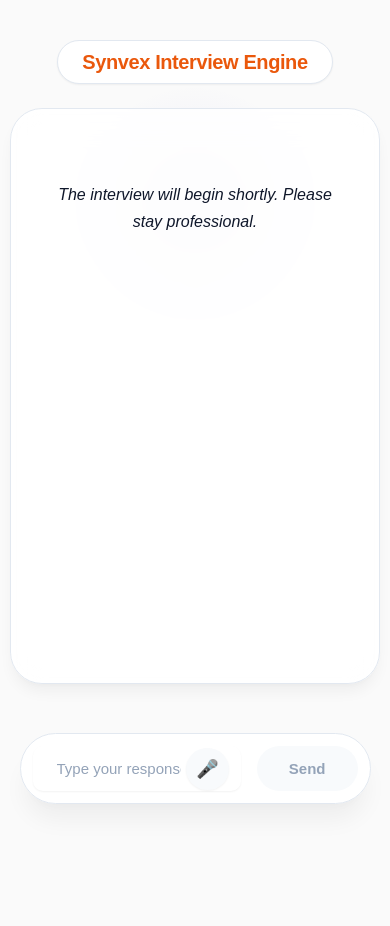
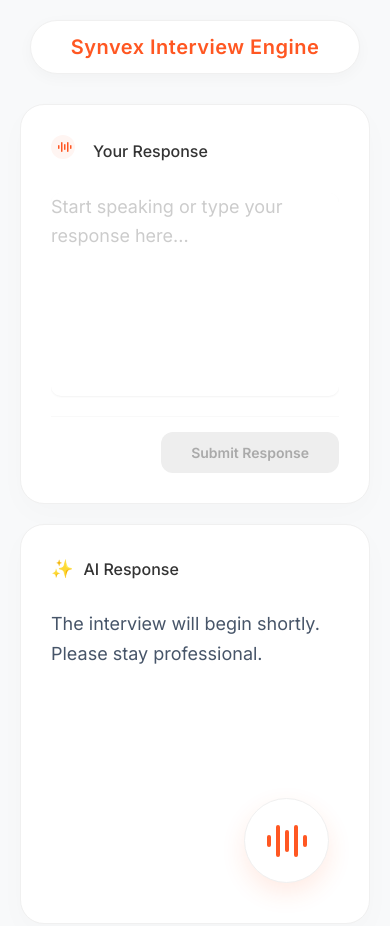
Before and after one commit to arenforge/Synvex-NextGen-Interview-Prep-Sytem, a React (Vite) app in the folder frontend/: page /interview in a window 390 px wide. Shown: the top 926 px of the page. Before the commit the page ends 844 px from the top, so only its background shows below. Built offline with nearby package versions, Linux system fonts and the light colour scheme; no server answers.

Commit message:
style: revamped Interview Engine

```diff
--- a/frontend/src/pages/Interview.css
+++ b/frontend/src/pages/Interview.css
@@ -1,212 +1,297 @@
-/* Interview.css — Premium SaaS Interviewer UI */
+/* Interview.css — Modern Split-Panel Theme */
+:root {
+  --panel-bg: #ffffff;
+  --panel-border: #f0f0f0;
+  --accent-orange: #ff5722;
+  --text-main: #333333;
+  --text-sub: #666666;
+}
+
 .interview-container {
   min-height: 100vh;
+  background-color: #f8f9fa;
+  padding: 20px;
   display: flex;
   flex-direction: column;
-  justify-content: flex-start;
   align-items: center;
-  background: var(--bg);
-  padding: 40px 20px;
-  position: relative;
-  overflow: hidden;
+  font-family: 'Inter', -apple-system, sans-serif;
 }
 
-/* Subtle background glow */
-.interview-container::before {
-  content: '';
-  position: absolute;
-  top: 10%; left: 50%;
-  transform: translateX(-50%);
-  width: 60vw;
-  height: 60vw;
-  background: radial-gradient(circle, rgba(79, 70, 229, 0.08) 0%, transparent 70%);
-  z-index: 0;
-  pointer-events: none;
+/* Centered Header Pill */
+.engine-header {
+  background: white;
+  padding: 10px 40px;
+  border-radius: 30px;
+  box-shadow: 0 4px 15px rgba(0,0,0,0.03);
+  margin-bottom: 30px;
+  display: flex;
+  justify-content: center;
+  align-items: center;
+  border: 1px solid #f0f0f0;
 }
 
-.interview-container h2 {
+.engine-header span {
+  color: var(--accent-orange);
+  font-weight: 600;
   font-size: 20px;
-  margin-bottom: 24px;
-  font-weight: 700;
-  color: var(--primary-dark);
-  letter-spacing: -0.02em;
-  background: var(--surface);
-  border: 1px solid var(--border);
-  padding: 10px 24px;
-  border-radius: var(--radius-full);
-  box-shadow: var(--shadow-sm);
-  z-index: 1;
+  letter-spacing: 0.5px;
 }
 
-/* Chat Experience Area */
-.response-area {
-  flex: 1;
-  width: 900px;
-  max-width: 95vw;
-  margin-bottom: 120px; /* Space for fixed input */
-  padding: 32px;
-  background: rgba(255, 255, 255, 0.85);
-  backdrop-filter: blur(16px);
-  -webkit-backdrop-filter: blur(16px);
-  border: 1px solid var(--border);
-  box-shadow: var(--shadow-lg);
-  border-radius: var(--radius-2xl);
-  overflow-y: auto;
-  line-height: 1.7;
-  z-index: 1;
+/* Split Panels Layout */
+.interview-panels {
+  display: flex;
+  gap: 20px;
+  width: 100%;
+  max-width: 1200px;
+  height: calc(100vh - 150px);
 }
 
-.chat-content p {
+.panel {
+  flex: 1;
+  background: var(--panel-bg);
+  border-radius: 24px;
+  border: 0.5px solid var(--panel-border); /* DECREASED BORDER WIDTH */
+  box-shadow: 0 10px 30px rgba(0,0,0,0.02);
+  display: flex;
+  flex-direction: column;
+  padding: 30px;
+  position: relative;
+  transition: all 0.3s ease;
+}
+
+.panel:hover {
+  border-color: #e0e0e0;
+}
+
+.panel-title {
+  display: flex;
+  align-items: center;
+  gap: 10px;
   font-size: 16px;
   font-weight: 500;
-  color: var(--text-primary);
-  margin-bottom: 16px;
+  color: var(--text-main);
+  margin-bottom: 25px;
 }
 
-.welcome-text {
-  color: var(--text-secondary);
-  font-style: italic;
-  text-align: center;
-  margin-top: 40px;
+.panel-title .icon {
+  font-size: 18px;
 }
 
-.typing-indicator {
-  color: var(--primary);
-  font-style: italic;
-  font-weight: 500;
+/* Content Area */
+.panel-content {
+  flex: 1;
+  overflow-y: auto;
+  font-size: 18px;
+  line-height: 1.6;
+  color: var(--text-main);
+}
+
+/* User Text Area */
+.user-text-history {
+  font-weight: 400;
+  margin-bottom: 20px;
+}
+
+/* AI Question Styling */
+.ai-question {
+  display: flex;
+  flex-direction: column;
+  gap: 10px;
+}
+
+.ai-question strong {
+  color: var(--text-main);
+  font-weight: 700;
+}
+
+.ai-question span {
+  color: var(--accent-orange);
+  margin: 0 5px;
+}
+
+.typing-status {
+  margin-top: 20px;
+  color: #999;
   font-size: 14px;
-  text-align: left;
   display: flex;
   align-items: center;
   gap: 8px;
 }
 
-/* Unified Input Area (Sticky at bottom) */
-.input-area {
-  position: fixed;
-  bottom: 40px;
-  width: 800px;
-  max-width: 90vw;
-  display: flex;
-  gap: 16px;
-  z-index: 1000;
-  background: rgba(255, 255, 255, 0.9);
-  backdrop-filter: blur(20px);
-  padding: 12px;
-  border-radius: var(--radius-full);
-  box-shadow: var(--shadow-xl);
-  border: 1px solid var(--border);
+.typing-status span {
+  color: var(--accent-orange);
+  letter-spacing: 2px;
 }
 
-.input-wrapper {
-  flex: 1;
-  position: relative;
+/* User Panel Specifics */
+.user-input-container {
   display: flex;
-  align-items: center;
+  flex-direction: column;
+  height: 100%;
 }
 
-.input-wrapper input {
+.response-textarea {
+  flex: 1;
   width: 100%;
-  padding: 14px 60px 14px 24px;
-  font-size: 15px;
   border: none;
   background: transparent;
+  resize: none;
+  font-size: 18px;
+  line-height: 1.6;
+  color: var(--text-main);
   outline: none;
-  color: var(--text-primary);
+  padding: 0;
+  margin-bottom: 20px;
 }
 
-.input-wrapper input::placeholder {
-  color: var(--text-muted);
+.response-textarea::placeholder {
+  color: #ccc;
+  font-style: italic;
 }
 
-/* Mic Button inside Input */
-.mic-btn {
+.panel-footer {
+  margin-top: auto;
+  padding-top: 15px;
+  border-top: 1px solid #f9f9f9;
+  display: flex;
+  justify-content: flex-end;
+}
+
+.panel-footer .send-btn {
+  background: var(--accent-orange);
+  color: white;
+  border: none;
+  padding: 12px 30px;
+  border-radius: 12px;
+  font-weight: 600;
+  cursor: pointer;
+  transition: all 0.2s ease;
+  box-shadow: 0 4px 12px rgba(255, 87, 34, 0.2);
+}
+
+.panel-footer .send-btn:hover:not(:disabled) {
+  transform: translateY(-2px);
+  box-shadow: 0 6px 15px rgba(255, 87, 34, 0.3);
+}
+
+.panel-footer .send-btn:disabled {
+  background: #eee;
+  color: #aaa;
+  box-shadow: none;
+  cursor: not-allowed;
+}
+
+/* Floating Mic Button in AI Panel */
+.floating-mic-btn {
   position: absolute;
-  right: 12px;
-  background: var(--surface-alt);
-  border: none;
-  color: var(--text-secondary);
-  font-size: 18px;
-  cursor: pointer;
-  padding: 10px;
+  bottom: 40px;
+  right: 40px;
+  width: 85px;
+  height: 85px;
+  border-radius: 50%;
+  background: white;
+  border: 1px solid #f0f0f0;
+  box-shadow: 0 10px 25px rgba(255, 87, 34, 0.12);
   display: flex;
   align-items: center;
   justify-content: center;
-  border-radius: 50%;
-  transition: var(--transition-fast);
+  cursor: pointer;
+  transition: transform 0.2s;
 }
 
-.mic-btn:hover {
-  background: var(--border);
-  color: var(--text-primary);
+.floating-mic-btn:hover {
+  transform: scale(1.05);
 }
 
-.mic-btn.listening {
-  background: var(--error-light);
-  color: var(--error);
-  animation: pulse 1.5s infinite;
+.floating-mic-btn.listening-active {
+  width: auto;
+  min-width: 140px;
+  height: 60px;
+  padding: 0 30px;
+  border-radius: 40px;
+  background: var(--accent-orange);
+  border-color: var(--accent-orange);
+  box-shadow: 0 8px 25px rgba(255, 87, 34, 0.3);
 }
 
-@keyframes pulse {
-  0% { transform: scale(1); box-shadow: 0 0 0 0 rgba(239, 68, 68, 0.4); }
-  70% { transform: scale(1.1); box-shadow: 0 0 0 8px rgba(239, 68, 68, 0); }
-  100% { transform: scale(1); box-shadow: 0 0 0 0 rgba(239, 68, 68, 0); }
+.mic-active-content {
+  display: flex;
+  align-items: center;
+  gap: 15px;
+  color: white;
+  font-weight: 600;
+  font-size: 18px;
 }
 
-/* Redesigned Submit Button */
-.submit-btn {
-  padding: 0 32px;
-  font-size: 15px;
-  font-weight: 700;
-  background: var(--primary);
-  color: #ffffff;
-  border: none;
-  border-radius: var(--radius-full);
-  cursor: pointer;
-  transition: var(--transition-fast);
-  box-shadow: 0 4px 14px rgba(79, 70, 229, 0.3);
+.tiny-wave {
+  display: flex;
+  align-items: center;
+  gap: 4px;
 }
 
-.submit-btn:hover:not(:disabled) {
-  background: var(--primary-dark);
-  transform: translateY(-1px);
-  box-shadow: 0 6px 20px rgba(79, 70, 229, 0.4);
+.tiny-wave span {
+  width: 4px;
+  height: 14px;
+  background: white;
+  border-radius: 2px;
+  animation: wave-mini 0.6s infinite ease-in-out;
 }
 
-.submit-btn:active:not(:disabled) {
-  transform: translateY(1px);
-  box-shadow: 0 2px 8px rgba(79, 70, 229, 0.2);
+.tiny-wave span:nth-child(2) { animation-delay: 0.1s; height: 22px; }
+.tiny-wave span:nth-child(3) { animation-delay: 0.2s; height: 18px; }
+
+@keyframes wave-mini {
+  0%, 100% { transform: scaleY(0.7); }
+  50% { transform: scaleY(1.3); }
 }
 
-.submit-btn:disabled {
-  background: var(--surface-alt);
-  color: var(--text-muted);
-  cursor: not-allowed;
-  box-shadow: none;
+.floating-mic-btn svg {
+  display: block;
 }
 
-/* Loader for AI Feedback */
-.evaluating-loader {
-  background: var(--warning-light);
-  border: 1px solid var(--warning);
-  color: #b45309;
-  border-radius: var(--radius-md);
-  padding: 14px 20px;
-  margin-top: 20px;
+.idle-wave {
   display: flex;
   align-items: center;
-  gap: 12px;
-  font-weight: 600;
-  font-size: 14px;
+  gap: 5px;
 }
 
-.dot {
-  animation: wave 1s infinite;
+.idle-wave span {
+  width: 4px;
+  background: var(--accent-orange);
+  border-radius: 4px;
 }
-.dot:nth-child(2) { animation-delay: 0.2s; }
-.dot:nth-child(3) { animation-delay: 0.4s; }
 
-@keyframes wave {
-  0%, 100% { transform: translateY(0); }
-  50% { transform: translateY(-4px); }
+.idle-wave span:nth-child(1), .idle-wave span:nth-child(5) { height: 12px; }
+.idle-wave span:nth-child(2), .idle-wave span:nth-child(4) { height: 32px; }
+.idle-wave span:nth-child(3) { height: 22px; }
+
+/* Feedback/Complete State */
+.feedback-overlay {
+  position: absolute;
+  top: 0; left: 0;
+  width: 100%; height: 100%;
+  background: rgba(255,255,255,0.95);
+  z-index: 100;
+  display: flex;
+  flex-direction: column;
+  padding: 40px;
+  overflow-y: auto;
+  border-radius: 24px;
 }
+
+.post-interview-actions {
+  display: flex;
+  gap: 15px;
+  justify-content: center;
+  margin-top: 30px;
+}
+
+@media (max-width: 900px) {
+  .interview-panels {
+    flex-direction: column;
+    height: auto;
+  }
+  .panel {
+    min-height: 400px;
+  }
+}
--- a/frontend/src/pages/Interview.jsx
+++ b/frontend/src/pages/Interview.jsx
@@ -31,6 +31,7 @@ const Interview = () => {
   const [sessionId, setSessionId] = useState(null);
   const [feedback, setFeedback] = useState(null);
   const [evaluating, setEvaluating] = useState(false); // To show a loading state while Gemini grades
+  const [questionNumber, setQuestionNumber] = useState(1); // Explicitly track question count
   const { isListening, toggleListening } = useDeepgram(setUserInput);
 
   // Reference for stopping audio if needed
@@ -144,13 +145,17 @@ const Interview = () => {
       }
       // ------------------------------------------
 
-      // 2. Update the history so next question remembers what was said
+      // 2. Update the history and question count
       const currentMessage = msg || userInput;
       setHistory(prev => [
         ...prev,
         { role: 'user', parts: [{ text: currentMessage }] },
         { role: 'model', parts: [{ text: text }] }
       ]);
+
+      if (history.length > 0) {
+        setQuestionNumber(prev => prev + 1);
+      }
 
       // 3. Save the interaction to the database
       // SKIP saving if it's the initial "Hi" (msg is "Hi") to avoid empty entries
@@ -214,94 +219,130 @@ const Interview = () => {
   }, []);
   return (
     <div className="interview-container">
-      <h2>Synvex Interview Engine</h2>
+      <header className="engine-header">
+        <span>Synvex Interview Engine</span>
+      </header>
 
-      <div className="response-area">
-        {feedback ? (
-                   <div className="feedback-box">
-            <h3>Interview Completed! 🎉</h3>
-            <FeedbackCard feedback={feedback} />
+      <div className="interview-panels">
+        {/* Left Panel: Your Response */}
+        <div className="panel user-panel">
+          <div className="panel-title">
+            <span className="icon">
+              <svg width="24" height="24" viewBox="0 0 24 24" fill="none" xmlns="http://www.w3.org/2000/svg" style={{ marginRight: '8px' }}>
+                <circle cx="12" cy="12" r="12" fill="#FFF5F2"/>
+                <rect x="7" y="10" width="1.5" height="4" rx="0.75" fill="#FF5722"/>
+                <rect x="10" y="7" width="1.5" height="10" rx="0.75" fill="#FF5722"/>
+                <rect x="13" y="9" width="1.5" height="6" rx="0.75" fill="#FF5722"/>
+                <rect x="16" y="7" width="1.5" height="10" rx="0.75" fill="#FF5722"/>
+                <rect x="19" y="10" width="1.5" height="4" rx="0.75" fill="#FF5722"/>
+              </svg>
+            </span>
+            Your Response
+          </div>
 
-            {/* The 3 Post-Interview Nav Buttons */}
-            <div className="post-interview-actions" style={{ display: 'flex', gap: '15px', justifyContent: 'center', flexWrap: 'wrap', marginTop: '25px' }}>
+          <div className="panel-content user-input-container">
+            <textarea
+              className="response-textarea"
+              value={userInput}
+              onChange={(e) => setUserInput(e.target.value)}
+              onKeyDown={(e) => {
+                if (e.key === 'Enter' && !e.shiftKey && userInput.trim() && !loading) {
+                  e.preventDefault();
+                  makeApiCall();
+                }
+              }}
+              placeholder={isListening ? "Listening to your voice..." : (loading ? "AI is processing..." : "Start speaking or type your response here...")}
+              disabled={loading}
+            />
 
+            {!feedback && (
+              <div className="panel-footer">
                 <button
-                className='back-to-dashboard'
-                onClick={() => navigate("/dashboard")}
+                  className="send-btn"
+                  onClick={() => makeApiCall()}
+                  disabled={loading || !userInput.trim()}
                 >
-                🏠 Go to Dashboard
+                  {loading ? "Sending..." : "Submit Response"}
                 </button>
-
-              <button
-                onClick={() => navigate("/reports")}
-                style={{ background: 'linear-gradient(135deg, #4facfe 0%, #00f2fe 100%)', color: 'black', border: 'none', padding: '12px 24px', borderRadius: '8px', fontWeight: 'bold', cursor: 'pointer', transition: '0.3s' }}
-              >
-                📊 Performance Reports
-              </button>
-
-              <button
-                onClick={() => navigate("/que-bank")}
-                style={{ background: 'linear-gradient(135deg, #b122e5 0%, #ff63de 100%)', color: 'white', border: 'none', padding: '12px 24px', borderRadius: '8px', fontWeight: 'bold', cursor: 'pointer', transition: '0.3s' }}
-              >
-                🧠 Practice in AI Question Bank
-              </button>
-
+              </div>
+            )}
           </div>
         </div>
 
+        {/* Right Panel: AI Response */}
+        <div className="panel ai-panel">
+          <div className="panel-title">
+            <span className="icon">✨</span> AI Response
+          </div>
 
-        ) : (
-          <div className="chat-content">
+          <div className="panel-content">
             {loading ? (
-              <div className="typing-indicator">
-                <span className="dot">.</span><span className="dot">.</span><span className="dot">.</span> Interviewer is typing
+              <div className="typing-status">
+                <span>•••</span> Interviewer is typing...
               </div>
             ) : response ? (
-              <p>{response}</p>
+              <div className="ai-question">
+                <strong>Q{questionNumber} &rarr;</strong> {response}
+              </div>
             ) : (
               <p className="welcome-text">The interview will begin shortly. Please stay professional.</p>
             )}
+
             {evaluating && (
-              <div className="evaluating-loader">
-                <span className="dot">.</span><span className="dot">.</span><span className="dot">.</span>
-                Preparing your performance feedback...
-              </div>
-            )}
+              <div className="typing-status">
+                <span>•••</span> Preparing your performance feedback...
               </div>
             )}
           </div>
 
-      {!feedback && <div className="input-area">
-        <div className="input-wrapper">
-          <input
-            type="text"
-            value={userInput}
-            onChange={(e) => setUserInput(e.target.value)}
-            onKeyDown={(e) => {
-              if ((e.key === 'Enter' || e.key === 'Return') && userInput.trim() && !loading) {
-                makeApiCall();
-              }
-            }}
-            placeholder={isListening ? "I'm listening..." : (loading ? "AI is thinking..." : "Type your response...")}
-            disabled={loading}
-          />
+          {!feedback && (
             <button
-            type="button"
-            className={`mic-btn ${isListening ? 'listening' : ''}`}
+              className={`floating-mic-btn ${isListening ? 'listening-active' : ''}`}
               onClick={toggleListening}
               disabled={loading}
+              title={isListening ? "Stop listening" : "Start speaking"}
             >
-            {isListening ? "🛑" : "🎤"}
+              {isListening ? (
+                <div className="mic-active-content">
+                  <div className="tiny-wave">
+                    <span></span><span></span><span></span>
+                  </div>
+                  <span className="end-text">End</span>
+                </div>
+              ) : (
+                <div className="mic-idle-icon">
+                  <div className="idle-wave">
+                    <span></span><span></span><span></span><span></span><span></span>
+                  </div>
+                </div>
+              )}
+            </button>
+          )}
+
+          {/* Feedback Overlay when interview is complete */}
+          {feedback && (
+            <div className="feedback-overlay">
+              <h3 style={{ textAlign: 'center', marginBottom: '20px' }}>Interview Completed! 🎉</h3>
+              <FeedbackCard feedback={feedback} />
+
+              <div className="post-interview-actions">
+                <button
+                  style={{ padding: '12px 24px', borderRadius: '12px', border: '1px solid #ddd', background: 'white', cursor: 'pointer' }}
+                  onClick={() => navigate("/dashboard")}
+                >
+                  🏠 Dashboard
+                </button>
+                <button
+                  style={{ padding: '12px 24px', borderRadius: '12px', border: 'none', background: 'var(--accent-orange)', color: 'white', cursor: 'pointer' }}
+                  onClick={() => navigate("/reports")}
+                >
+                  📊 Reports
                 </button>
               </div>
-        <button
-          className="submit-btn"
-          onClick={() => makeApiCall()}
-          disabled={loading || !userInput.trim()}
-        >
-          {loading ? "..." : "Send"}
-        </button>
-      </div>}
+            </div>
+          )}
+        </div>
+      </div>
     </div>
   );
 };
```
Lines whose indentation alone changed are shown as unchanged.
